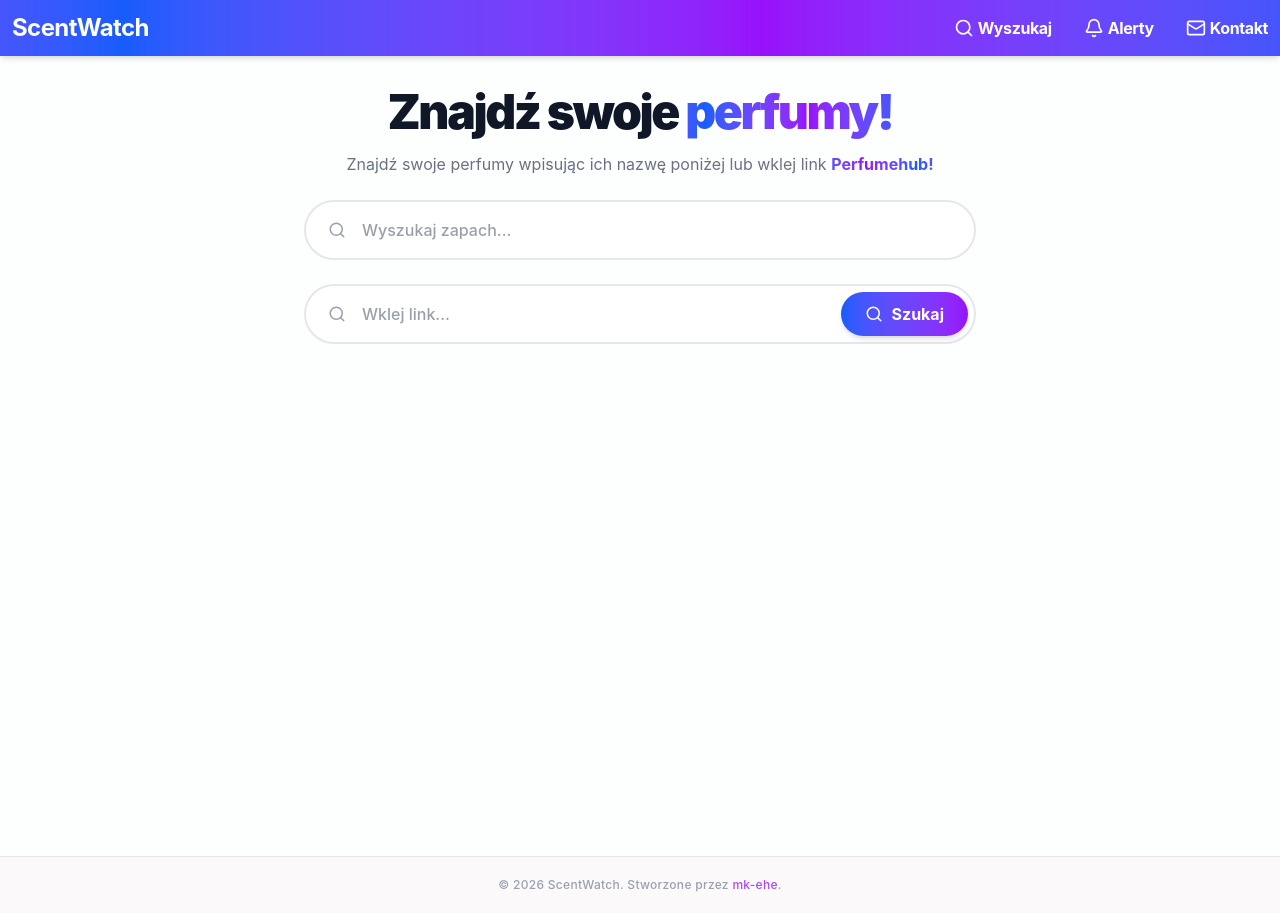
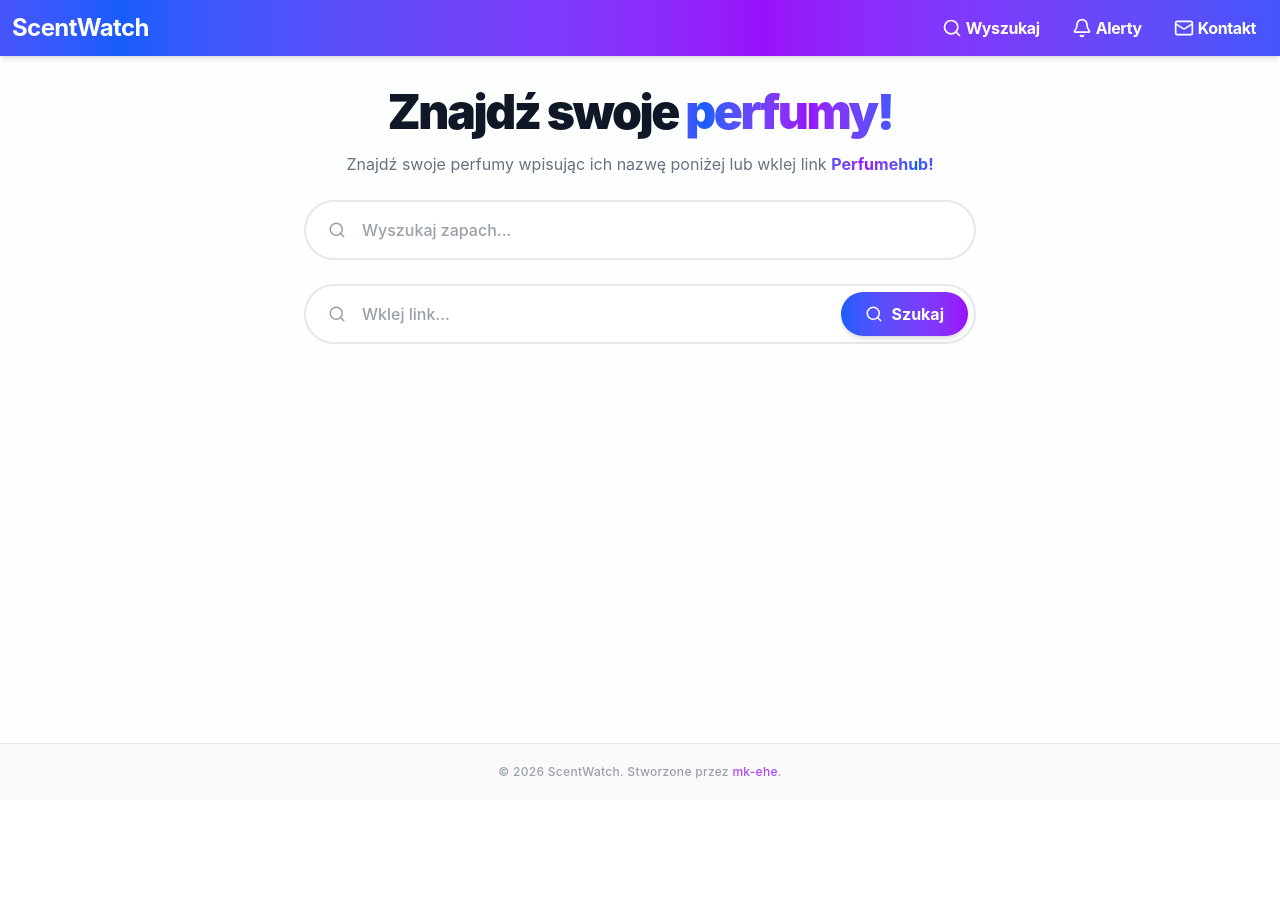
Before and after one commit to mk-ehe/ScentWatch, a React (Vite) app: page / in a window 1280 px wide. After the commit the page ends 800 px from the top, so only its background shows below. Built offline with nearby package versions, Linux system fonts and the light colour scheme.

Commit message:
fixed footer and styling

```diff
--- a/src/App.jsx
+++ b/src/App.jsx
@@ -8,10 +8,10 @@ import UnsubscribePage from './components/UnsubscribePage';
 
 function App() {
   return(
+    <Router>
+      <div className="flex flex-col min-h-screen bg-gray-50/30">
 
-    <Router>
         <Navbar />
-      <div className="flex flex-col min-h-screen bg-gray-50/30">
 
         <main className="flex-1">
           <Routes>
@@ -21,10 +21,11 @@ function App() {
             <Route path="/wypisz" element={<UnsubscribePage />} />
           </Routes>
         </main>
-      <Footer></Footer>
+
+        <Footer />
+
       </div>
     </Router>
-
   )
 }
 
--- a/src/components/Navbar.jsx
+++ b/src/components/Navbar.jsx
@@ -22,7 +22,7 @@ function Navbar() {
           </Link>
           <Link to="/kontakt" className={navBtnStyle}>
             <Mail size={20} />
-            <span className="hidden md:block">Kontakt</span>
+            <span className="hidden md:block pr-3">Kontakt</span>
           </Link>
         </div>
       </div>
--- a/src/components/SearchPage.jsx
+++ b/src/components/SearchPage.jsx
@@ -61,7 +61,7 @@ function SearchPage() {
   };
 
 return (
-    <div className="flex flex-col items-center justify-start min-h-screen pt-8 px-4 transition-all">
+    <div className="flex flex-col items-center justify-start pt-8 px-4 transition-all">
 
       <div className="text-center mb-6">
         <h1 className="text-4xl md:text-5xl font-black text-gray-900 mb-4 tracking-tighter">
```
Lines whose indentation alone changed are shown as unchanged.
